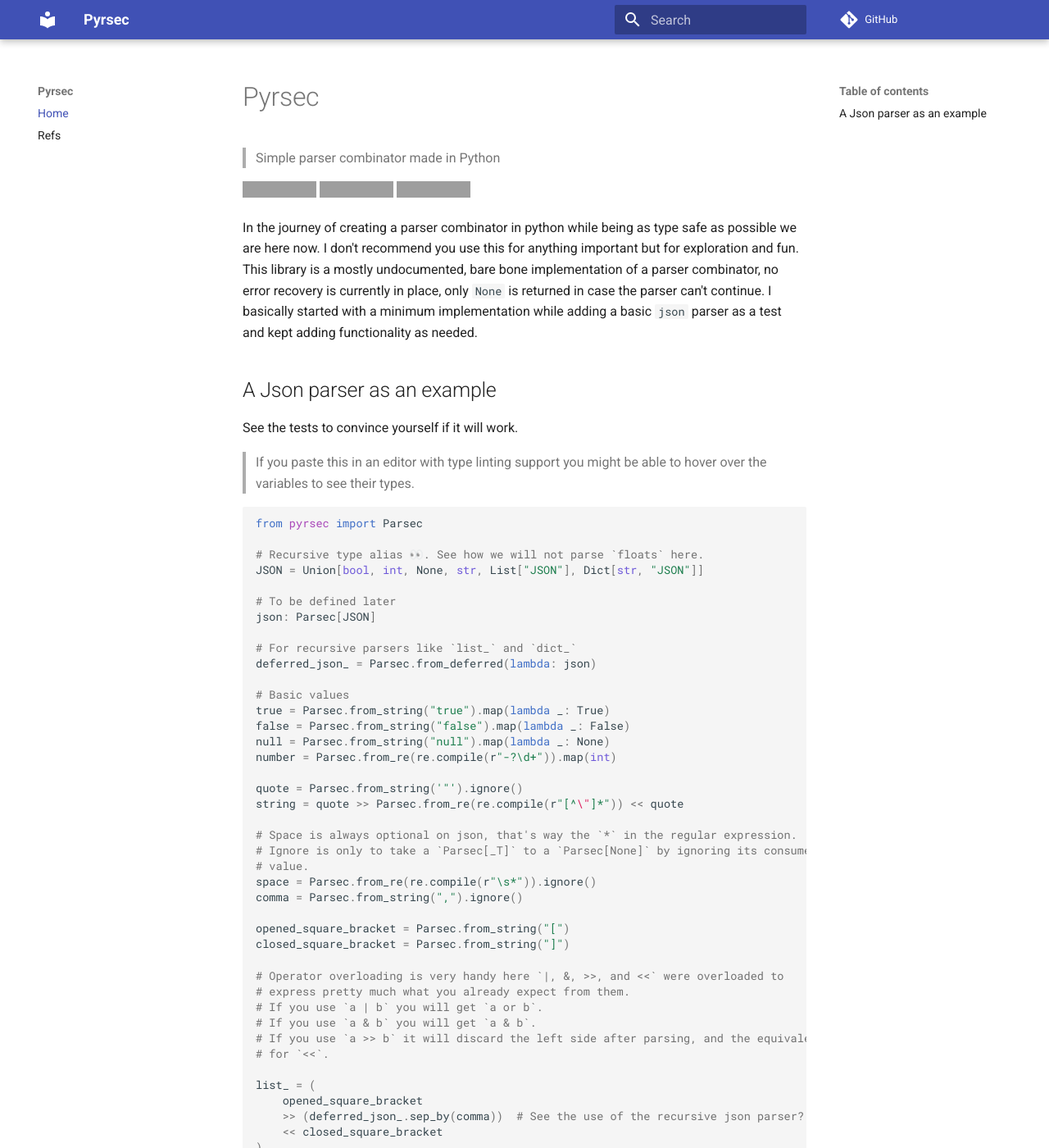
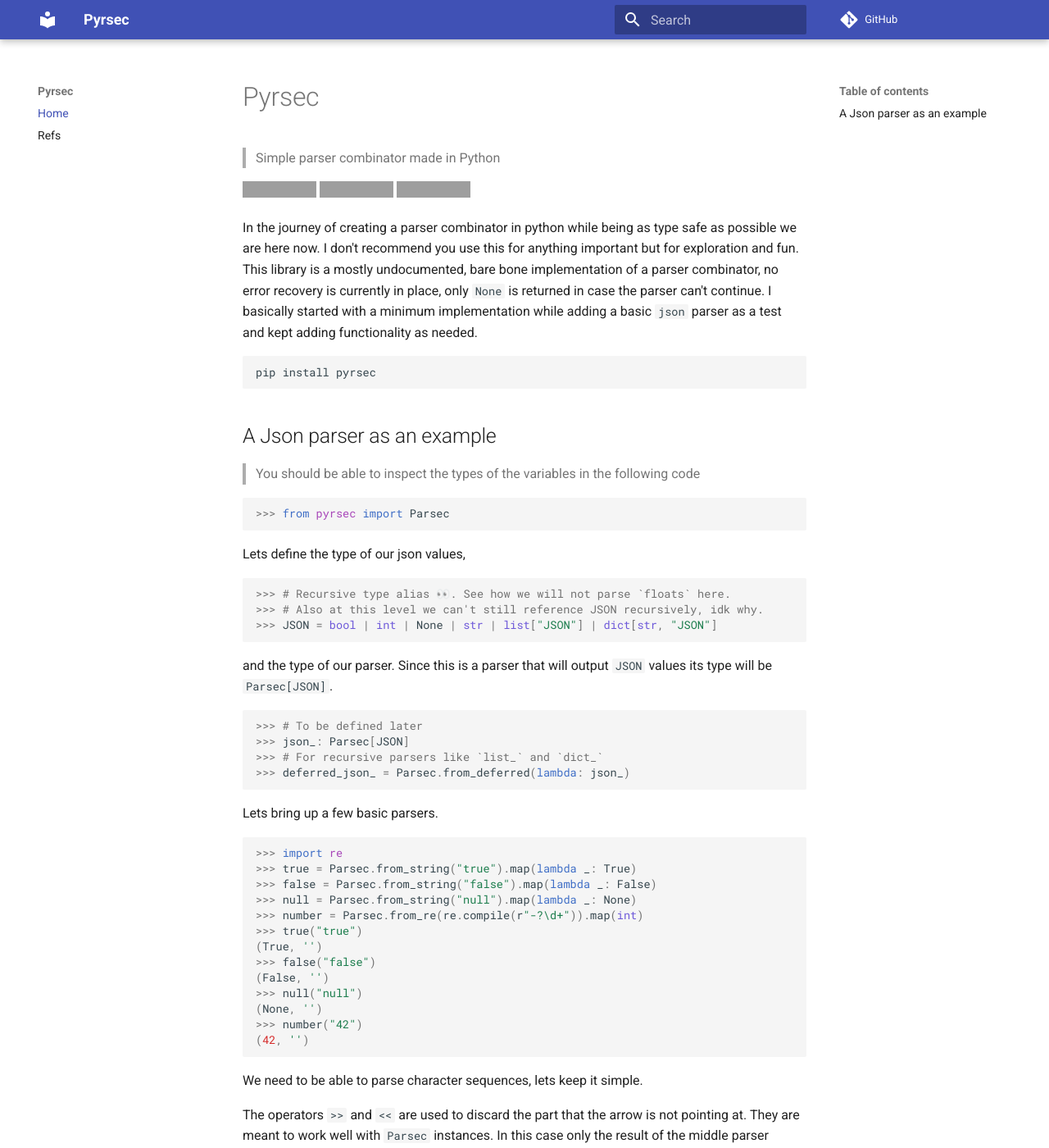
Before and after one commit to frndmg/pyrsec, an MkDocs documentation site: the page built from docs/index.md, in a window 1280 px wide and 1400 px high. Shown: the whole window at 82% size. Built offline with MkDocs 1.6.1 and Material for MkDocs 9.7.7, drawn with Linux system fonts in a browser that asks for light colours; comment, search, counter and statistics services are not loaded; some of the changed text lies outside the part shown; grey boxes are pictures that could not be loaded.

Commit message:
Update docs

````diff
--- a/README.md
+++ b/README.md
@@ -13,75 +13,169 @@
 case the parser can't continue. I basically started with a minimum implementation while
 adding a basic `json` parser as a test and kept adding functionality as needed.
 
+```bash
+pip install pyrsec
+```
+
 ## A Json parser as an example
 
-See the tests to convince yourself if it will work.
-
-> If you paste this in an editor with type linting support you might be able to hover
-> over the variables to see their types.
+> You should be able to inspect the types of the variables in the following code
 
 ```python
-from pyrsec import Parsec
+>>> from pyrsec import Parsec
 
-# Recursive type alias 👀. See how we will not parse `floats` here.
-JSON = Union[bool, int, None, str, List["JSON"], Dict[str, "JSON"]]
+```
 
-# To be defined later
-json: Parsec[JSON]
+Lets define the type of our json values,
 
-# For recursive parsers like `list_` and `dict_`
-deferred_json_ = Parsec.from_deferred(lambda: json)
+```python
+>>> # Recursive type alias 👀. See how we will not parse `floats` here.
+>>> # Also at this level we can't still reference JSON recursively, idk why.
+>>> JSON = bool | int | None | str | list["JSON"] | dict[str, "JSON"]
 
-# Basic values
-true = Parsec.from_string("true").map(lambda _: True)
-false = Parsec.from_string("false").map(lambda _: False)
-null = Parsec.from_string("null").map(lambda _: None)
-number = Parsec.from_re(re.compile(r"-?\d+")).map(int)
+```
 
-quote = Parsec.from_string('"').ignore()
-string = quote >> Parsec.from_re(re.compile(r"[^\"]*")) << quote
+and the type of our parser. Since this is a parser that will output `JSON` values its
+type will be `Parsec[JSON]`.
 
-# Space is always optional on json, that's way the `*` in the regular expression.
-# Ignore is only to take a `Parsec[_T]` to a `Parsec[None]` by ignoring its consumed
-# value.
-space = Parsec.from_re(re.compile(r"\s*")).ignore()
-comma = Parsec.from_string(",").ignore()
+```python
+>>> # To be defined later
+>>> json_: Parsec[JSON]
+>>> # For recursive parsers like `list_` and `dict_`
+>>> deferred_json_ = Parsec.from_deferred(lambda: json_)
 
-opened_square_bracket = Parsec.from_string("[")
-closed_square_bracket = Parsec.from_string("]")
+```
 
-# Operator overloading is very handy here `|, &, >>, and <<` were overloaded to
-# express pretty much what you already expect from them.
-# If you use `a | b` you will get `a or b`.
-# If you use `a & b` you will get `a & b`.
-# If you use `a >> b` it will discard the left side after parsing, and the equivalent
-# for `<<`.
+Lets bring up a few basic parsers.
 
-list_ = (
-    opened_square_bracket
-    >> (deferred_json_.sep_by(comma))  # See the use of the recursive json parser?
-    << closed_square_bracket
-)
+```python
+>>> import re
+>>> true = Parsec.from_string("true").map(lambda _: True)
+>>> false = Parsec.from_string("false").map(lambda _: False)
+>>> null = Parsec.from_string("null").map(lambda _: None)
+>>> number = Parsec.from_re(re.compile(r"-?\d+")).map(int)
+>>> true("true")
+(True, '')
+>>> false("false")
+(False, '')
+>>> null("null")
+(None, '')
+>>> number("42")
+(42, '')
 
-opened_bracket = Parsec.from_string("{").ignore()
-closed_bracket = Parsec.from_string("}").ignore()
-colon = Parsec.from_string(":").ignore()
+```
 
-pair = ((space >> string << space) << colon) & deferred_json_
+We need to be able to parse character sequences, lets keep it simple.
 
-dict_ = (
-    opened_bracket >> pair.sep_by(comma).map(lambda xs: dict(xs)) << closed_bracket
-)
+The operators `>>` and `<<` are used to discard the part that the arrow is not pointing
+at. They are meant to work well with `Parsec` instances. In this case only the result of
+the middle parser `Parsec.from_re(re.compile(r"[^\"]*"))` is returned from the `string`
+parser.
 
-json = space >> (true | false | number | null | string | list_ | dict_) << space
+If what you want instead is to concatenate the results you should see the `&` operator.
+(wait for the pair definition).
 
-json(
-    """
-{
-    "json_parser": true
-}
-"""
-)  # ({ 'json_parser': True }, '')
+```python
+>>> quote = Parsec.from_string('"').ignore()
+>>> string = quote >> Parsec.from_re(re.compile(r"[^\"]*")) << quote
+>>> string('"foo"')
+('foo', '')
+
+```
+
+See how the quotes got discarded?
+
+Also, missing a quote would mean a parsing error.
+
+```python
+>>> string('foo"'), string('"bar')
+(None, None)
+
+```
+
+Lets get a little bit more serious with the lists.
+
+Spaces are always optional on `json` strings. Other basic tokens are also needed.
+
+```python
+>>> space = Parsec.from_re(re.compile(r"\s*")).ignore()
+>>> comma = Parsec.from_string(",").ignore()
+>>> opened_square_bracket = Parsec.from_string("[").ignore()
+>>> closed_square_bracket = Parsec.from_string("]").ignore()
+
+```
+
+And finally, the `list` parser. We need to use a deferred value here because the
+definition is recursive but the whole `json` parser is still not available.
+
+```python
+>>> list_ = (
+...     opened_square_bracket
+...     >> (deferred_json_.sep_by(comma))  # See here?
+...     << closed_square_bracket
+... )
+
+```
+
+Lets create an incomplete one.
+
+```python
+>>> json_ = space >> (true | false | number | null | string | list_) << space
+
+```
+
+Lets try it then!
+
+```python
+>>> list_("[]")
+([], '')
+>>> list_("[1, true, false, []]")
+([1, True, False, []], '')
+
+```
+
+Defining a dict should be pretty easy by now. Maybe the `pair` parser is interesting
+because its use of `&`.
+
+Some tokens,
+
+```python
+>>> opened_bracket = Parsec.from_string("{").ignore()
+>>> closed_bracket = Parsec.from_string("}").ignore()
+>>> colon = Parsec.from_string(":").ignore()
+
+```
+
+And `pair`, notice that the type of `pair` will be `Parsec[tuple[str, JSON]]`.
+
+```python
+>>> pair = ((space >> string << space) << colon) & deferred_json_
+>>> pair('"foo": [123]')
+(('foo', [123]), '')
+
+```
+
+The `dict` parser will finally be pretty close to the `list` one.
+
+```python
+>>> dict_ = (
+...     opened_bracket
+...     >> pair.sep_by(comma).map(lambda xs: dict(xs))
+...     << closed_bracket
+... )
+
+```
+
+And finally lets redefine the `json` parser to embrace the full beauty of it.
+
+```python
+>>> json_ = space >> (true | false | number | null | string | list_ | dict_) << space
+>>> json_("""
+... {
+...     "json_parser": [true]
+... }
+... """)
+({'json_parser': [True]}, '')
 
 ```
 
--- a/mkdocs.yml
+++ b/mkdocs.yml
@@ -10,7 +10,7 @@
   name: material
 
 watch:
-  - pyrsec
+  - .
 
 plugins:
   - search
````
